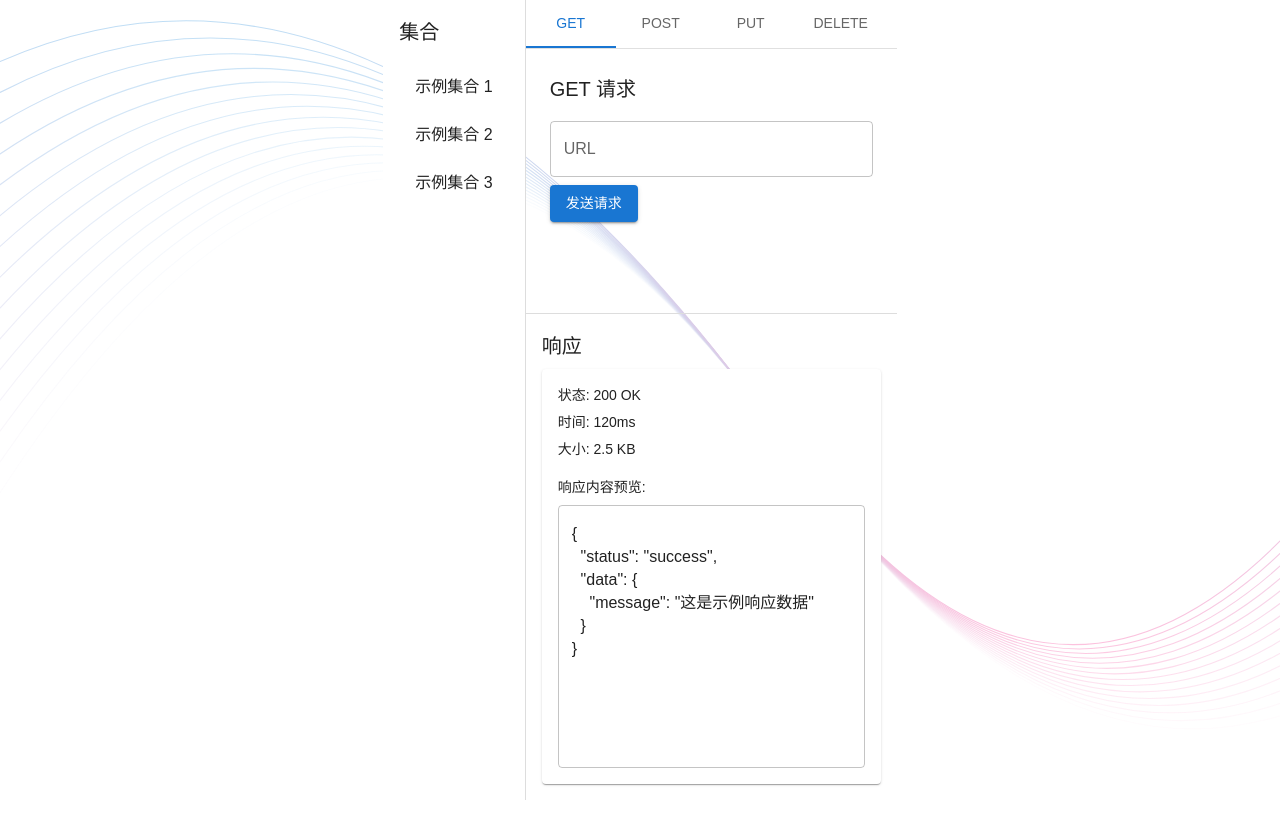
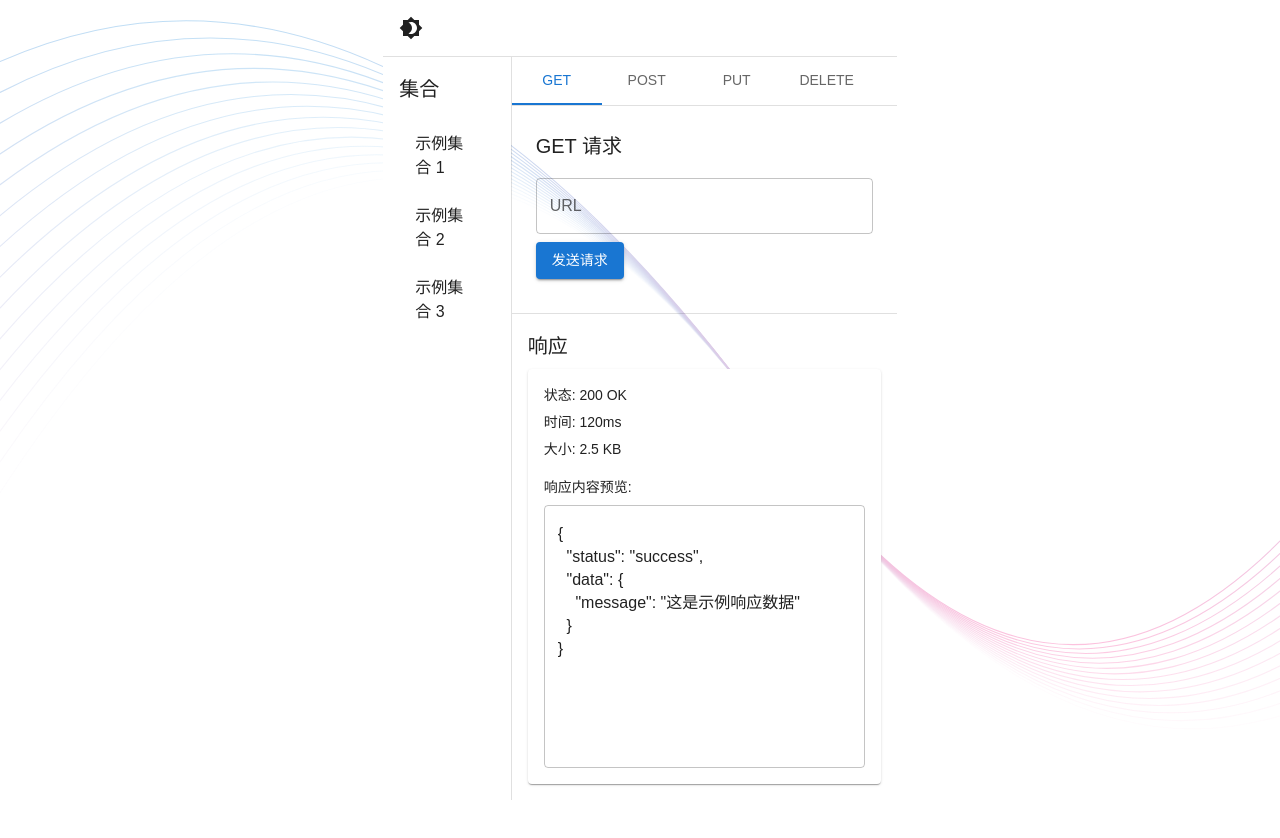
Before and after one commit to chendonming/dmApi, a React (Vite) app in the folder src/renderer/: page / in a window 1280 px wide. Shown: the top 838 px of the page. Built offline with nearby package versions, Linux system fonts and the light colour scheme; a web font is replaced by a local one.

Commit message:
feat(UI): UI界面的初步架子搭建

```diff
--- a/src/renderer/src/App.tsx
+++ b/src/renderer/src/App.tsx
@@ -1,19 +1,25 @@
-import React from 'react';
-import { ThemeProvider, CssBaseline } from '@mui/material';
-import MainLayout from './pages/MainLayout';
-import theme from './styles/theme';
-import '@fontsource/roboto/300.css';
-import '@fontsource/roboto/400.css';
-import '@fontsource/roboto/500.css';
-import '@fontsource/roboto/700.css';
+import React, { useState } from 'react'
+import { ThemeProvider, CssBaseline } from '@mui/material'
+import MainLayout from './pages/MainLayout'
+import { lightTheme, darkTheme } from './styles/theme'
+import '@fontsource/roboto/300.css'
+import '@fontsource/roboto/400.css'
+import '@fontsource/roboto/500.css'
+import '@fontsource/roboto/700.css'
 
 function App(): React.JSX.Element {
+  const [isDarkMode, setIsDarkMode] = useState(false)
+
+  const toggleTheme = () => {
+    setIsDarkMode(!isDarkMode)
+  }
+
   return (
-    <ThemeProvider theme={theme}>
+    <ThemeProvider theme={isDarkMode ? darkTheme : lightTheme}>
       <CssBaseline />
-      <MainLayout />
+      <MainLayout toggleTheme={toggleTheme} isDarkMode={isDarkMode} />
     </ThemeProvider>
-  );
+  )
 }
 
 export default App
--- a/src/renderer/src/features/request/components/RequestPanel.tsx
+++ b/src/renderer/src/features/request/components/RequestPanel.tsx
@@ -1,14 +1,14 @@
-import React, { useState } from 'react';
-import { Box, Tabs, Tab, Typography, TextField, Button } from '@mui/material';
+import React, { useState } from 'react'
+import { Box, Tabs, Tab, Typography, TextField, Button } from '@mui/material'
 
 interface TabPanelProps {
-  children?: React.ReactNode;
-  index: number;
-  value: number;
+  children?: React.ReactNode
+  index: number
+  value: number
 }
 
-function TabPanel(props: TabPanelProps) {
-  const { children, value, index, ...other } = props;
+function TabPanel(props: TabPanelProps): React.ReactElement {
+  const { children, value, index, ...other } = props
 
   return (
     <div
@@ -18,21 +18,17 @@ function TabPanel(props: TabPanelProps) {
       aria-labelledby={`request-tab-${index}`}
       {...other}
     >
-      {value === index && (
-        <Box sx={{ p: 3 }}>
-          {children}
-        </Box>
-      )}
+      {value === index && <Box sx={{ p: 3 }}>{children}</Box>}
     </div>
-  );
+  )
 }
 
 const RequestPanel: React.FC = () => {
-  const [value, setValue] = useState(0);
+  const [value, setValue] = useState(0)
 
-  const handleChange = (event: React.SyntheticEvent, newValue: number) => {
-    setValue(newValue);
-  };
+  const handleChange = (_event: React.SyntheticEvent, newValue: number): void => {
+    setValue(newValue)
+  }
 
   return (
     <Box sx={{ width: '100%', height: '100%' }}>
@@ -47,27 +43,35 @@ const RequestPanel: React.FC = () => {
       <TabPanel value={value} index={0}>
         <Typography variant="h6">GET 请求</Typography>
         <TextField label="URL" fullWidth margin="normal" />
-        <Button variant="contained" color="primary">发送请求</Button>
+        <Button variant="contained" color="primary">
+          发送请求
+        </Button>
       </TabPanel>
       <TabPanel value={value} index={1}>
         <Typography variant="h6">POST 请求</Typography>
         <TextField label="URL" fullWidth margin="normal" />
         <TextField label="Body" multiline rows={4} fullWidth margin="normal" />
-        <Button variant="contained" color="primary">发送请求</Button>
+        <Button variant="contained" color="primary">
+          发送请求
+        </Button>
       </TabPanel>
       <TabPanel value={value} index={2}>
         <Typography variant="h6">PUT 请求</Typography>
         <TextField label="URL" fullWidth margin="normal" />
         <TextField label="Body" multiline rows={4} fullWidth margin="normal" />
-        <Button variant="contained" color="primary">发送请求</Button>
+        <Button variant="contained" color="primary">
+          发送请求
+        </Button>
       </TabPanel>
       <TabPanel value={value} index={3}>
         <Typography variant="h6">DELETE 请求</Typography>
         <TextField label="URL" fullWidth margin="normal" />
-        <Button variant="contained" color="primary">发送请求</Button>
+        <Button variant="contained" color="primary">
+          发送请求
+        </Button>
       </TabPanel>
     </Box>
-  );
-};
+  )
+}
 
-export default RequestPanel;
+export default RequestPanel
--- a/src/renderer/src/pages/MainLayout.tsx
+++ b/src/renderer/src/pages/MainLayout.tsx
@@ -1,33 +1,49 @@
-import React from 'react';
-import { Grid } from '@mui/material';
-import Collection from '../features/collection';
-import RequestPanel from '../features/request/components/RequestPanel';
-import ResponsePanel from '../features/request/components/ResponsePanel';
+import React from 'react'
+import { Box, IconButton } from '@mui/material'
+import { Brightness4, Brightness7 } from '@mui/icons-material'
+import Collection from '../features/collection'
+import RequestPanel from '../features/request/components/RequestPanel'
+import ResponsePanel from '../features/request/components/ResponsePanel'
 
-const MainLayout: React.FC = () => {
+interface MainLayoutProps {
+  toggleTheme: () => void
+  isDarkMode: boolean
+}
+
+const MainLayout: React.FC<MainLayoutProps> = ({ toggleTheme, isDarkMode }) => {
   return (
-    <Grid container spacing={0} sx={{ height: '100vh' }}>
+    <Box sx={{ display: 'flex', flexDirection: 'column', height: '100vh' }}>
+      {/* 顶部工具栏 */}
+      <Box sx={{ display: 'flex', alignItems: 'center', p: 1, borderBottom: '1px solid', borderColor: 'divider' }}>
+        <IconButton onClick={toggleTheme} color="inherit">
+          {isDarkMode ? <Brightness7 /> : <Brightness4 />}
+        </IconButton>
+      </Box>
+
+      {/* 主体内容 */}
+      <Box sx={{ display: 'flex', flex: 1 }}>
         {/* 左侧集合面板 */}
-      <Grid item xs={3} sx={{ borderRight: '1px solid #ddd' }}>
+        <Box sx={{ flex: '0 0 25%', borderRight: '1px solid', borderColor: 'divider' }}>
           <Collection />
-      </Grid>
+        </Box>
 
         {/* 右侧请求/响应面板 */}
-      <Grid item xs={9}>
-        <Grid container direction="column" spacing={0} sx={{ height: '100%' }}>
+        <Box sx={{ flex: '0 0 75%' }}>
+          <Box sx={{ display: 'flex', flexDirection: 'column', height: '100%' }}>
             {/* 上部请求面板 */}
-          <Grid item sx={{ flex: 1, borderBottom: '1px solid #ddd' }}>
+            <Box sx={{ flex: 1, borderBottom: '1px solid', borderColor: 'divider' }}>
               <RequestPanel />
-          </Grid>
+            </Box>
 
             {/* 下部响应面板 */}
-          <Grid item sx={{ flex: 1 }}>
+            <Box sx={{ flex: 1 }}>
               <ResponsePanel />
-          </Grid>
-        </Grid>
-      </Grid>
-    </Grid>
-  );
-};
+            </Box>
+          </Box>
+        </Box>
+      </Box>
+    </Box>
+  )
+}
 
-export default MainLayout;
+export default MainLayout
--- a/src/renderer/src/styles/theme.ts
+++ b/src/renderer/src/styles/theme.ts
@@ -1,18 +1,33 @@
-import { createTheme } from '@mui/material/styles';
+import { createTheme } from '@mui/material/styles'
 
-const theme = createTheme({
+const lightTheme = createTheme({
   palette: {
     mode: 'light',
     primary: {
-      main: '#1976d2',
+      main: '#1976d2'
     },
     secondary: {
-      main: '#dc004e',
-    },
+      main: '#dc004e'
+    }
   },
   typography: {
-    fontFamily: 'Roboto, Arial, sans-serif',
+    fontFamily: 'Roboto, Arial, sans-serif'
+  }
+})
+
+const darkTheme = createTheme({
+  palette: {
+    mode: 'dark',
+    primary: {
+      main: '#1976d2'
+    },
+    secondary: {
+      main: '#dc004e'
+    }
   },
-});
+  typography: {
+    fontFamily: 'Roboto, Arial, sans-serif'
+  }
+})
 
-export default theme;
+export { lightTheme, darkTheme }
```
Also changed, not shown: src/renderer/src/features/collection/index.tsx (+5 -5 lines), src/renderer/src/features/request/components/ResponsePanel.tsx (+6 -6 lines), 2 other files (tests, documents, lock files or other folders). Lines whose indentation alone changed are shown as unchanged.
